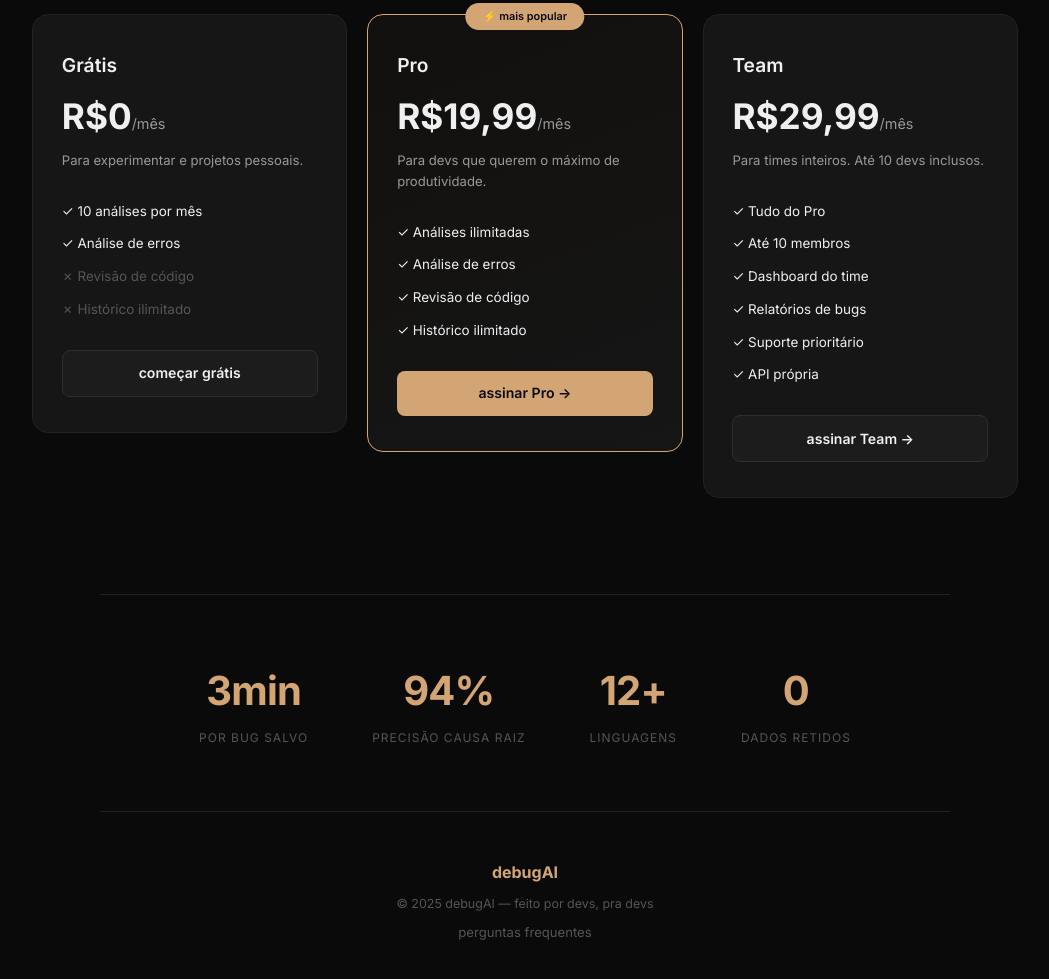
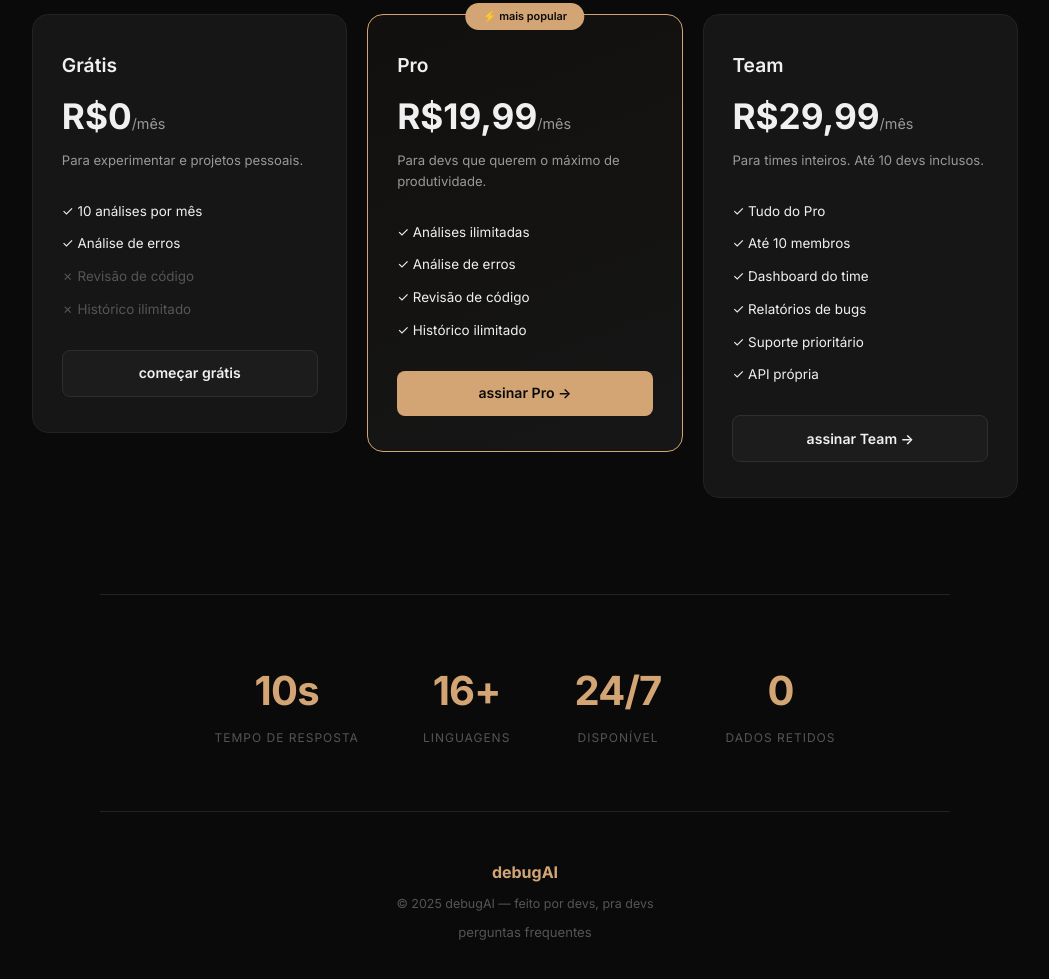
Before and after one commit to danilo1250/debugAI, a website: page public/index.html in a window 1280 px wide. Shown: the part 2709-3688 px from the top of the page, without its empty margins (115-1164 px from the left). Drawn offline with Linux system fonts and the light colour scheme.

Commit message:
metricas-reais

```diff
--- a/public/index.html
+++ b/public/index.html
@@ -193,9 +193,9 @@
 
   <!-- STATS -->
   <section id="stats">
-    <div class="stat"><span>3min</span><p>por bug salvo</p></div>
-    <div class="stat"><span>94%</span><p>precisão causa raiz</p></div>
-    <div class="stat"><span>12+</span><p>linguagens</p></div>
+    <div class="stat"><span>10s</span><p>tempo de resposta</p></div>
+    <div class="stat"><span>16+</span><p>linguagens</p></div>
+    <div class="stat"><span>24/7</span><p>disponível</p></div>
     <div class="stat"><span>0</span><p>dados retidos</p></div>
   </section>
 
```
